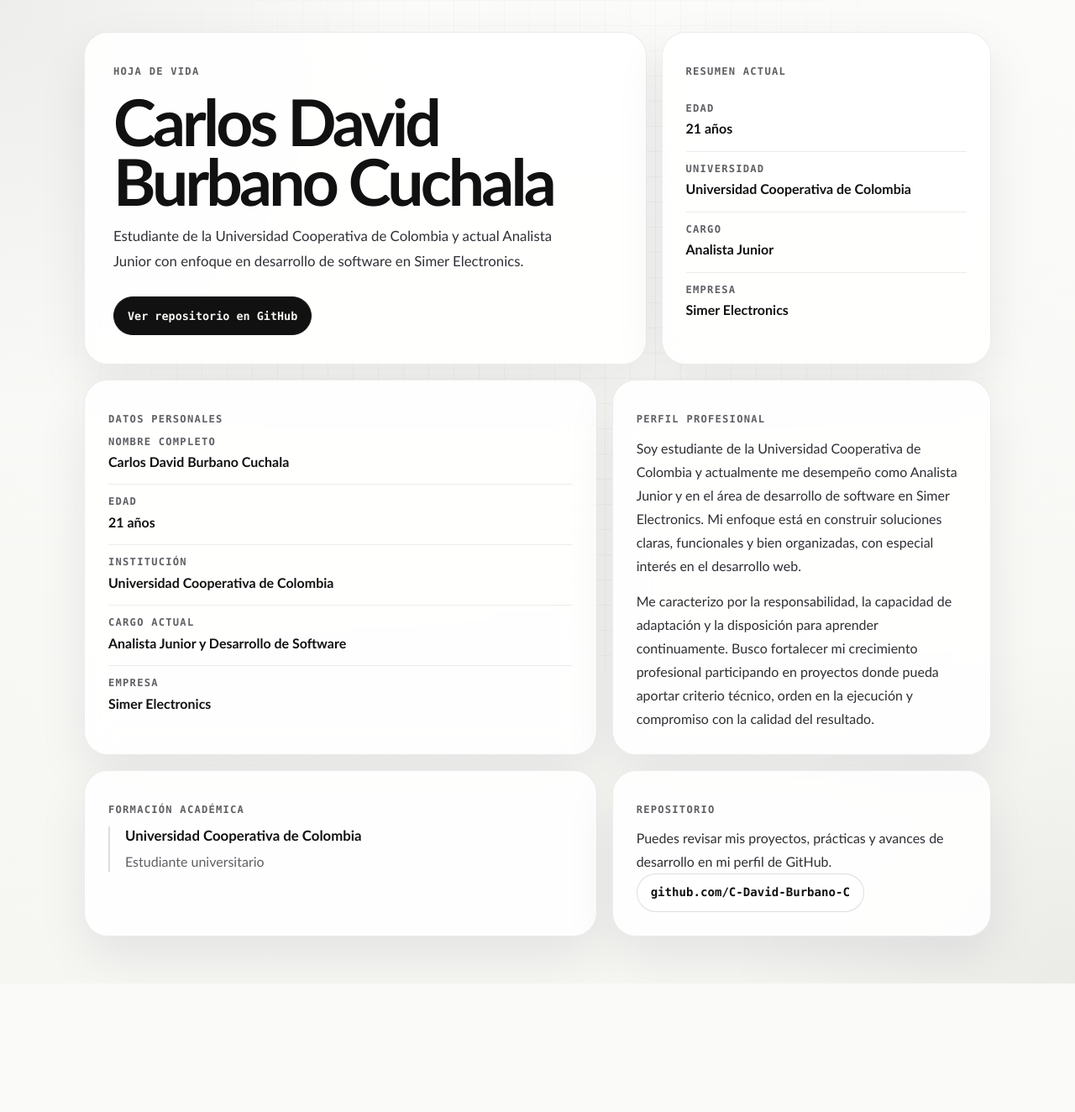
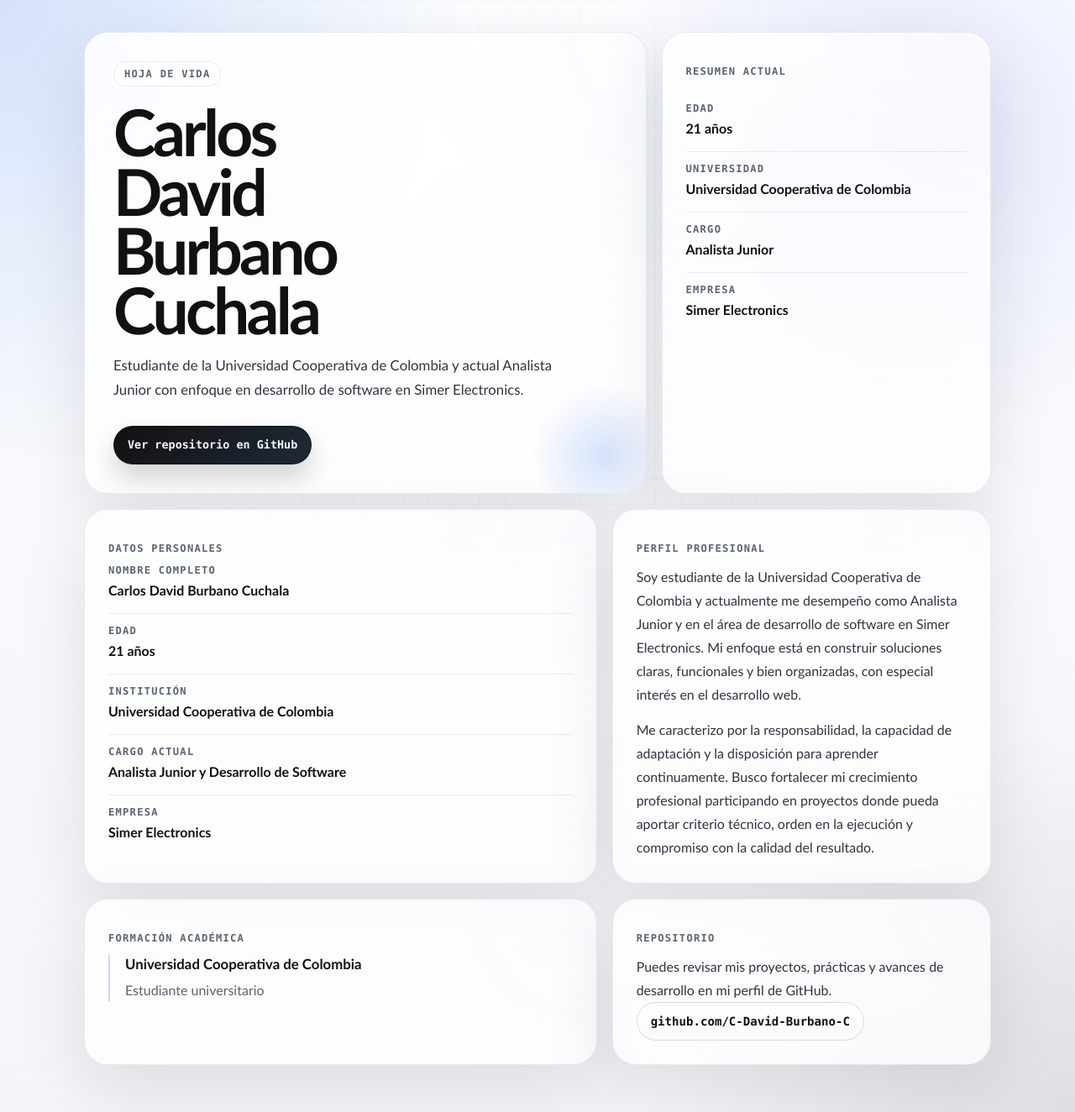
Before and after one commit to sebastianUCC2024/ExamenRamas, a Django app: page / in a window 1280 px wide. Shown: the whole page at 84% size. Before the commit the page ends 1171 px from the top, so only its background shows below. Run offline with Django 5.2, Linux system fonts and the light colour scheme.

Commit message:
css bonito

```diff
--- a/ExamenRamas/HojaVidaCarlos/static/HojaVidaCarlos/style.css
+++ b/ExamenRamas/HojaVidaCarlos/static/HojaVidaCarlos/style.css
@@ -1,12 +1,15 @@
 :root {
-    --bg: #f6f6f3;
-    --surface: rgba(255, 255, 255, 0.88);
+    --bg: #f3f5f8;
+    --surface: rgba(255, 255, 255, 0.78);
     --surface-strong: #ffffff;
     --text: #111111;
-    --muted: #5f5f64;
-    --line: rgba(17, 17, 17, 0.08);
-    --line-strong: rgba(17, 17, 17, 0.14);
-    --shadow: 0 24px 60px rgba(15, 23, 42, 0.08);
+    --muted: #5b6472;
+    --line: rgba(15, 23, 42, 0.08);
+    --line-strong: rgba(15, 23, 42, 0.14);
+    --accent: #2563eb;
+    --accent-soft: rgba(37, 99, 235, 0.14);
+    --accent-soft-strong: rgba(37, 99, 235, 0.24);
+    --shadow: 0 28px 80px rgba(15, 23, 42, 0.10);
     --radius-xl: 28px;
     --radius-lg: 22px;
     --radius-md: 16px;
@@ -27,9 +30,10 @@ body {
     color: var(--text);
     font-family: "Segoe UI Variable", "Aptos", "Trebuchet MS", sans-serif;
     background:
-        radial-gradient(circle at top left, rgba(17, 17, 17, 0.06), transparent 28%),
-        radial-gradient(circle at bottom right, rgba(17, 17, 17, 0.05), transparent 24%),
-        linear-gradient(180deg, #fbfbf9 0%, var(--bg) 100%);
+        radial-gradient(circle at top left, rgba(37, 99, 235, 0.18), transparent 30%),
+        radial-gradient(circle at 85% 12%, rgba(99, 102, 241, 0.14), transparent 24%),
+        radial-gradient(circle at bottom right, rgba(15, 23, 42, 0.10), transparent 26%),
+        linear-gradient(180deg, #fbfdff 0%, var(--bg) 100%);
 }
 
 body::before {
@@ -38,8 +42,8 @@ body::before {
     inset: 0;
     pointer-events: none;
     background-image:
-        linear-gradient(rgba(17, 17, 17, 0.03) 1px, transparent 1px),
-        linear-gradient(90deg, rgba(17, 17, 17, 0.03) 1px, transparent 1px);
+        linear-gradient(rgba(15, 23, 42, 0.025) 1px, transparent 1px),
+        linear-gradient(90deg, rgba(15, 23, 42, 0.025) 1px, transparent 1px);
     background-size: 30px 30px;
     mask-image: radial-gradient(circle at center, black 42%, transparent 82%);
 }
@@ -70,6 +74,22 @@ body::before {
 
 .hero-copy {
     padding: 34px;
+    background:
+        linear-gradient(135deg, rgba(255, 255, 255, 0.88), rgba(255, 255, 255, 0.72)),
+        radial-gradient(circle at top right, rgba(37, 99, 235, 0.10), transparent 34%);
+    overflow: hidden;
+    position: relative;
+}
+
+.hero-copy::after {
+    content: "";
+    position: absolute;
+    inset: auto -40px -46px auto;
+    width: 180px;
+    height: 180px;
+    border-radius: 999px;
+    background: radial-gradient(circle, rgba(37, 99, 235, 0.18), transparent 68%);
+    pointer-events: none;
 }
 
 .eyebrow,
@@ -85,6 +105,10 @@ body::before {
 
 .eyebrow {
     margin-bottom: 18px;
+    padding: 8px 12px;
+    border: 1px solid var(--line);
+    border-radius: 999px;
+    background: rgba(255, 255, 255, 0.66);
 }
 
 .hero h1 {
@@ -92,12 +116,13 @@ body::before {
     font-size: clamp(2.9rem, 6vw, 5.2rem);
     line-height: 0.92;
     letter-spacing: -0.05em;
+    max-width: 8ch;
 }
 
 .lead {
     margin: 0 0 28px;
     max-width: 56ch;
-    color: #303036;
+    color: #2f3440;
     font-size: 1.05rem;
     line-height: 1.75;
 }
@@ -116,22 +141,23 @@ body::before {
 }
 
 .primary-link {
-    background: #111111;
-    color: #f5f5f2;
-    border: 1px solid #111111;
+    background: linear-gradient(135deg, #111111, #1f2937);
+    color: #f5f7fb;
+    border: 1px solid rgba(17, 17, 17, 0.9);
     font: 700 0.84rem/1 "Consolas", "Cascadia Code", monospace;
+    box-shadow: 0 16px 30px rgba(17, 17, 17, 0.18);
 }
 
 .secondary-link {
     color: var(--text);
     border: 1px solid var(--line-strong);
-    background: var(--surface-strong);
+    background: linear-gradient(180deg, rgba(255, 255, 255, 0.96), rgba(248, 250, 252, 0.92));
     font: 600 0.88rem/1.2 "Consolas", "Cascadia Code", monospace;
 }
 
 .primary-link:hover,
 .secondary-link:hover {
-    transform: translateY(-1px);
+    transform: translateY(-2px);
 }
 
 .hero-panel,
@@ -143,6 +169,9 @@ body::before {
     display: grid;
     gap: 18px;
     align-content: start;
+    background:
+        linear-gradient(180deg, rgba(255, 255, 255, 0.82), rgba(255, 255, 255, 0.70)),
+        radial-gradient(circle at top right, rgba(37, 99, 235, 0.10), transparent 32%);
 }
 
 .section-kicker {
@@ -184,11 +213,14 @@ body::before {
 
 .card {
     min-height: 100%;
+    background:
+        linear-gradient(180deg, rgba(255, 255, 255, 0.84), rgba(255, 255, 255, 0.74)),
+        radial-gradient(circle at top right, rgba(37, 99, 235, 0.08), transparent 28%);
 }
 
 .body-copy {
     margin: 0 0 14px;
-    color: #2f2f34;
+    color: #2f3440;
     line-height: 1.75;
 }
 
@@ -198,7 +230,7 @@ body::before {
 
 .timeline-item {
     padding-left: 18px;
-    border-left: 2px solid var(--line-strong);
+    border-left: 2px solid var(--accent-soft-strong);
 }
 
 .timeline-item h2 {
```
